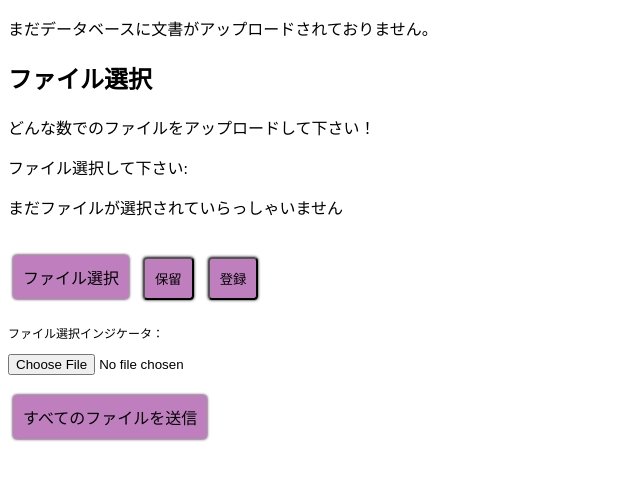
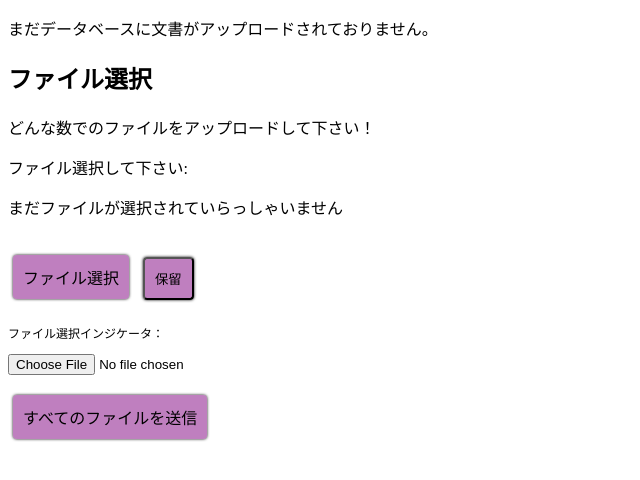
Before and after one commit to nakigoe/sea, a Django app: page / in a window 1280 px wide. Shown: the top 480 px of the page, without its empty margins (0-640 px from the left). Run offline with Django 3.2, Linux system fonts and the light colour scheme; data that the repository does not hold is empty.

Commit message:
less buttons

```diff
--- a/upload_form/templates/list.html
+++ b/upload_form/templates/list.html
@@ -55,7 +55,6 @@
 
 <!-- Submit Button -->
 <input type="submit" value="保留" class="button" name="register"/>
-<input type="submit" class="button" value="登録" name="mybtn">
 
 <!-- To see if the file is truely selected for testing purposes, remove in production -->
 <p style="font-size: 75%;">ファイル選択インジケータ：</p>
```
